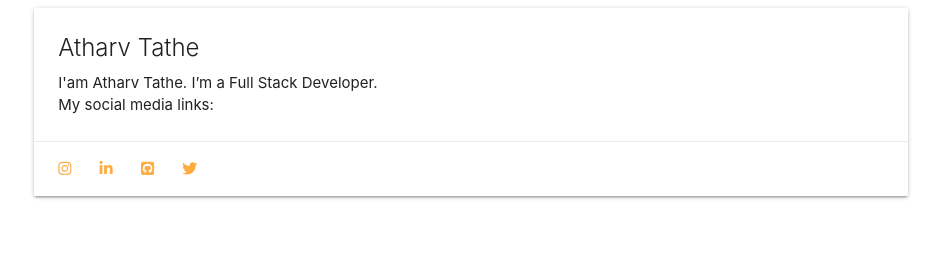
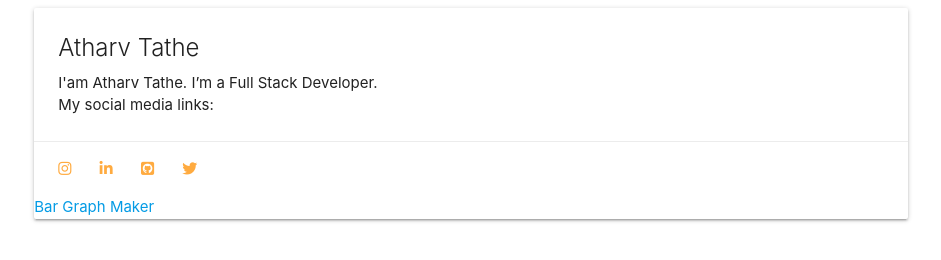
Before and after one commit to atharvtathe/atharvtathe.github.io, a plain HTML site: page index.html in a window 1280 px wide. Shown: the whole page, without its empty margins (169-1110 px from the left). Drawn offline with nearby package versions, Linux system fonts and the light colour scheme.

Commit message:
Update index.html

```diff
--- a/index.html
+++ b/index.html
@@ -24,6 +24,7 @@
               <a href="https://github.com/atharvtathe"><i class="fa fa-github-square" aria-hidden="true"></i></a>
               <a href="https://twitter.com/TatheAtharv"><i class="fa fa-twitter" aria-hidden="true"></i></a>
             </div>
+              <a href="https://www.bargraphmaker.net/">Bar Graph Maker</a>
           </div>
         </div>
       </div>
```
